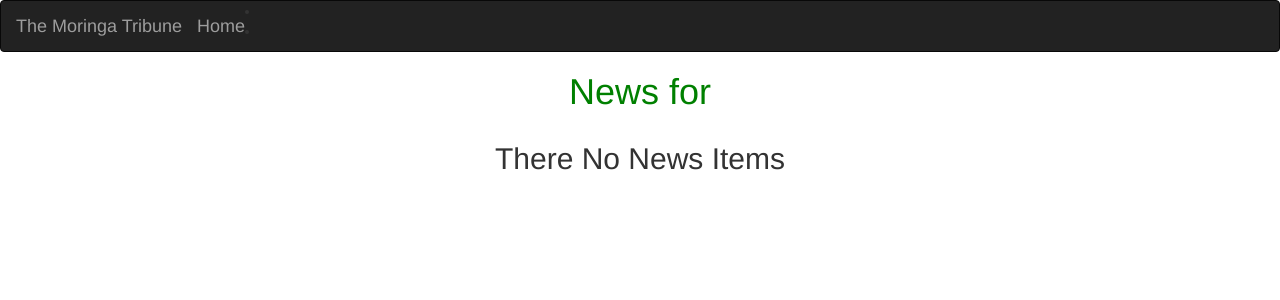
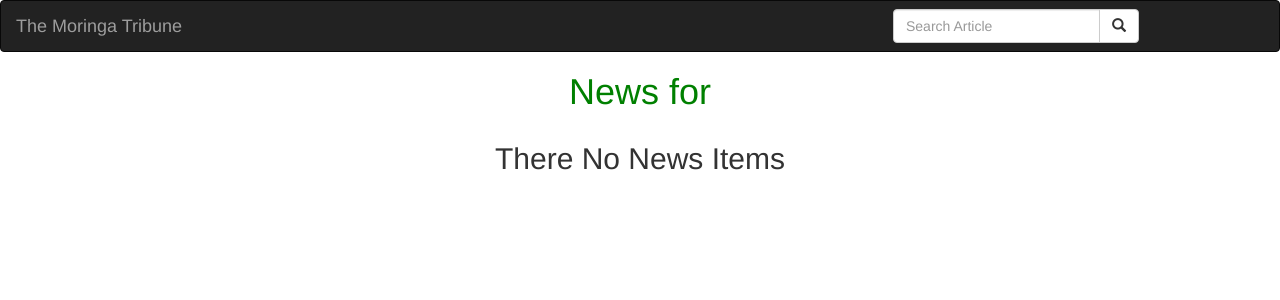
Before and after one commit to Roseoketch/Django-Challenge-Content, a Django app: template news/templates/all-news/past-news.html in a window 1280 px wide. Shown: the top 300 px of the page. Run offline with Django 3.2, Linux system fonts and the light colour scheme; the template is opened without the code that fills it, so the values that code supplies are empty; some libraries are stand-ins or nearby versions.

Commit message:
adding search functionality to the navbar

```diff
--- a/news/templates/navbar.html
+++ b/news/templates/navbar.html
@@ -9,17 +9,26 @@
 <body>
     <nav class="navbar navbar-inverse">
         <div class="container-fluid">
-            <div class="navbar-header">
+          <div class="navbar-header">
             <a class="navbar-brand" href="{% url 'newsToday' %}">The Moringa Tribune</a>
-            <a class="navbar-brand" href="{% url 'newsToday' %}">Home</a>
+          </div>
 
-            <ul>
-                <!-- <li class="active"><a href="{% url 'newsToday' %}">Home</a></li> -->
-                <li></li>
-                <li></li>
-            </ul>
-            </div>
+          <!-- Adding a search form  -->
+          <div class="col-sm-4 col-md-4 navbar-right">
+
+            <form class="navbar-form" role="search" action="{% url 'search_results' %}">
+
+              <div class="input-group">
+                <input type="text" class="form-control" placeholder="Search Article" name="article">
+                <div class="input-group-btn">
+                  <button class="btn btn-default" type="submit"><i class="glyphicon glyphicon-search"></i></button>
+                </div>
+              </div>
+
+            </form>
+          </div>
+          <!-- search form end -->
         </div>
-    </nav>
+      </nav>
 </body>
 </html>
```
